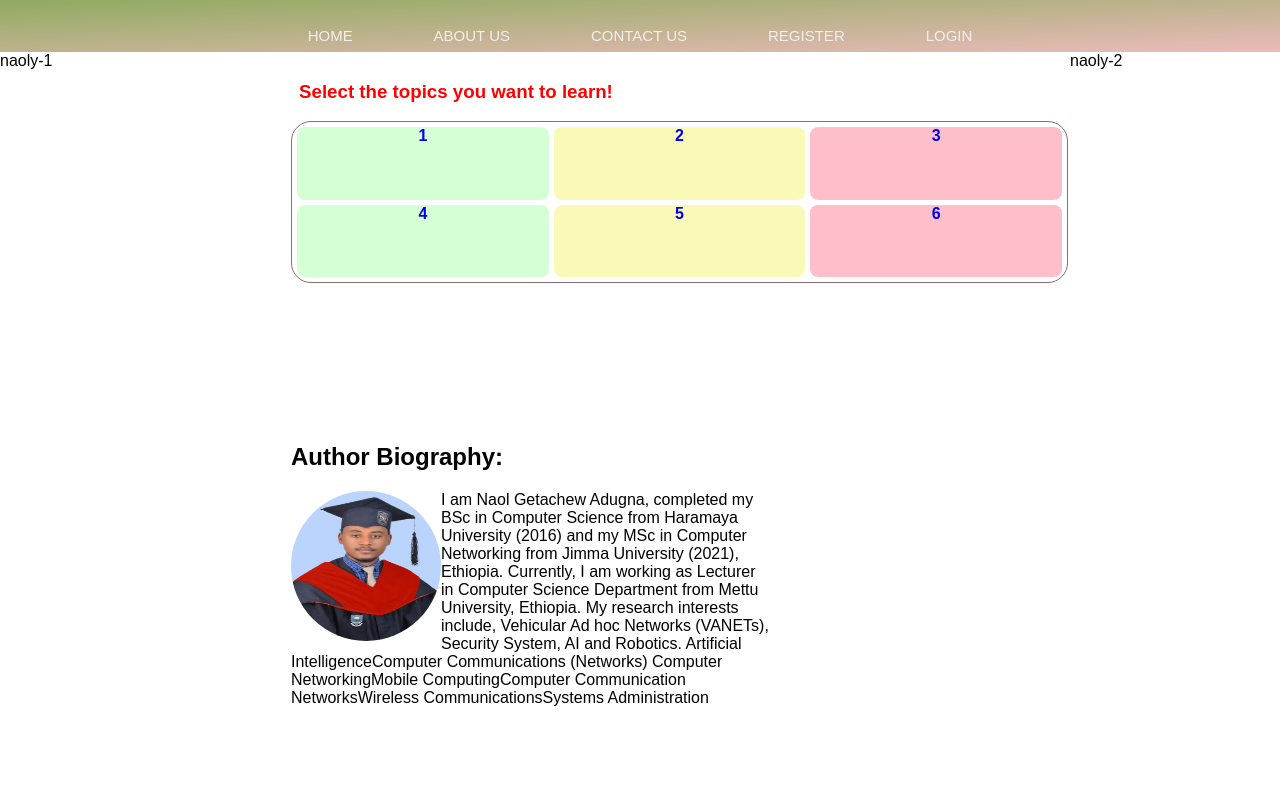
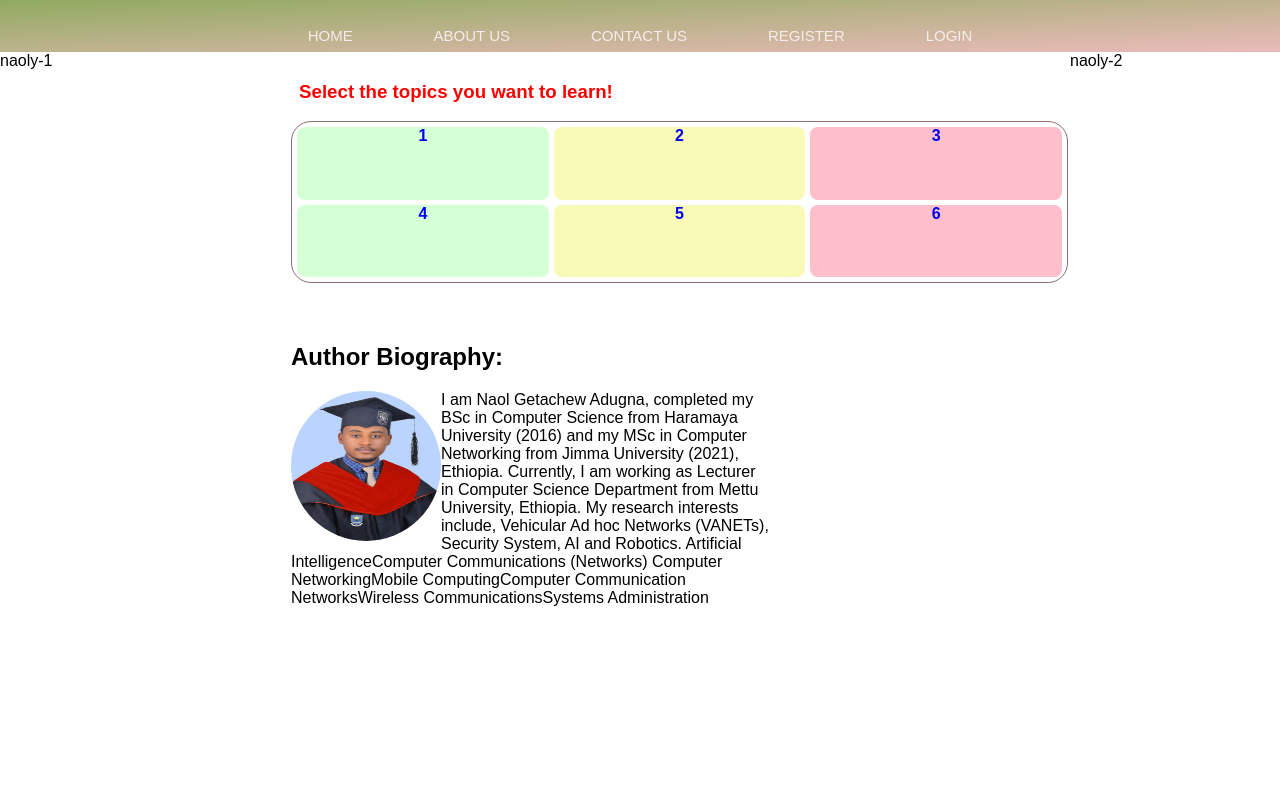
Before and after one commit to naoly/naolydev, a plain HTML site: page index.html in a window 1280 px wide. Shown: the top 800 px of the page. Drawn offline with Linux system fonts and the light colour scheme.

Commit message:
Update style.css

```diff
--- a/style.css
+++ b/style.css
@@ -123,7 +123,7 @@ h3{
 .mid-para{
     width: 480px;
     position: relative;
-    margin-top: 340px;
+    margin-top: 240px;
 }
 .bio-img{
     border-radius: 50%;
```
